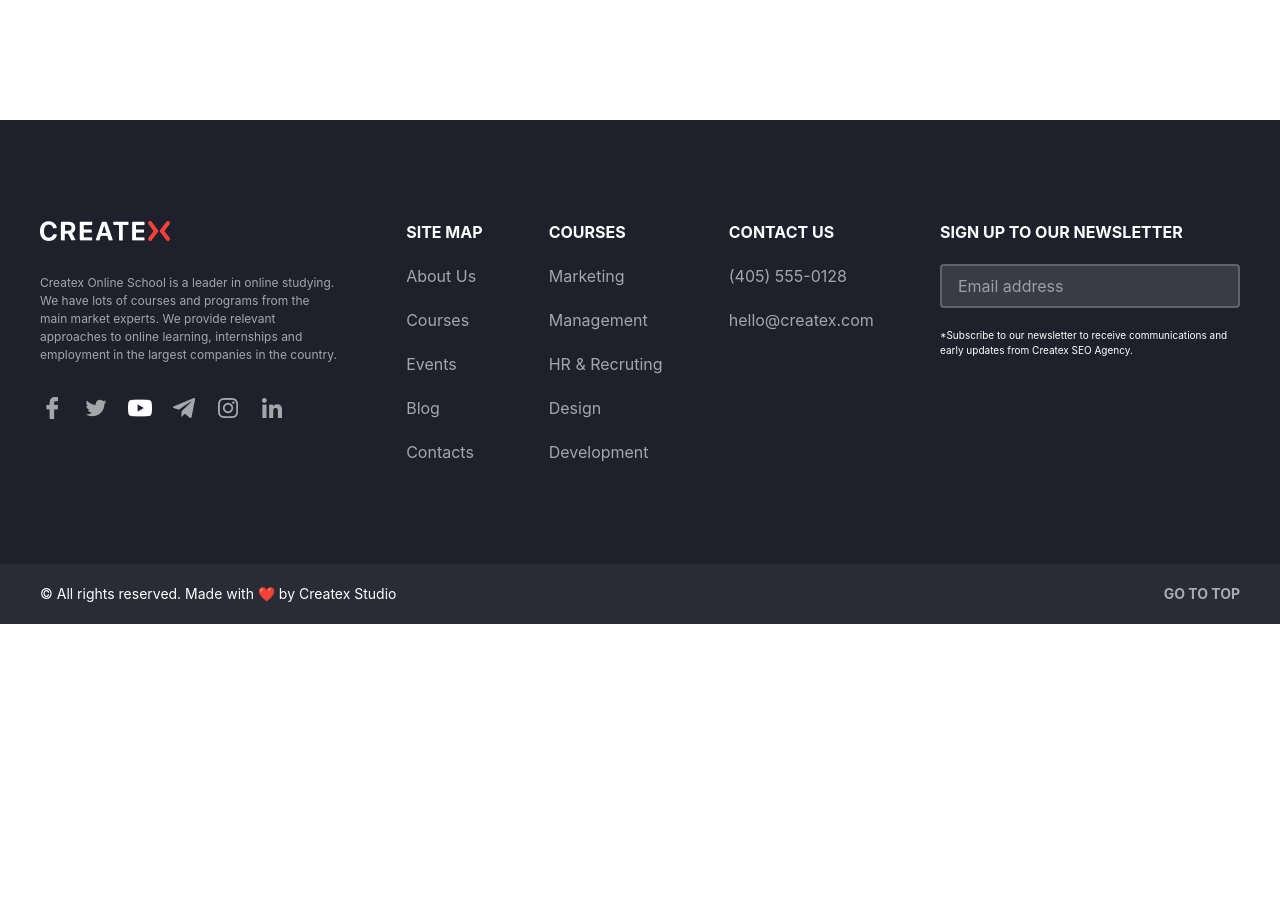
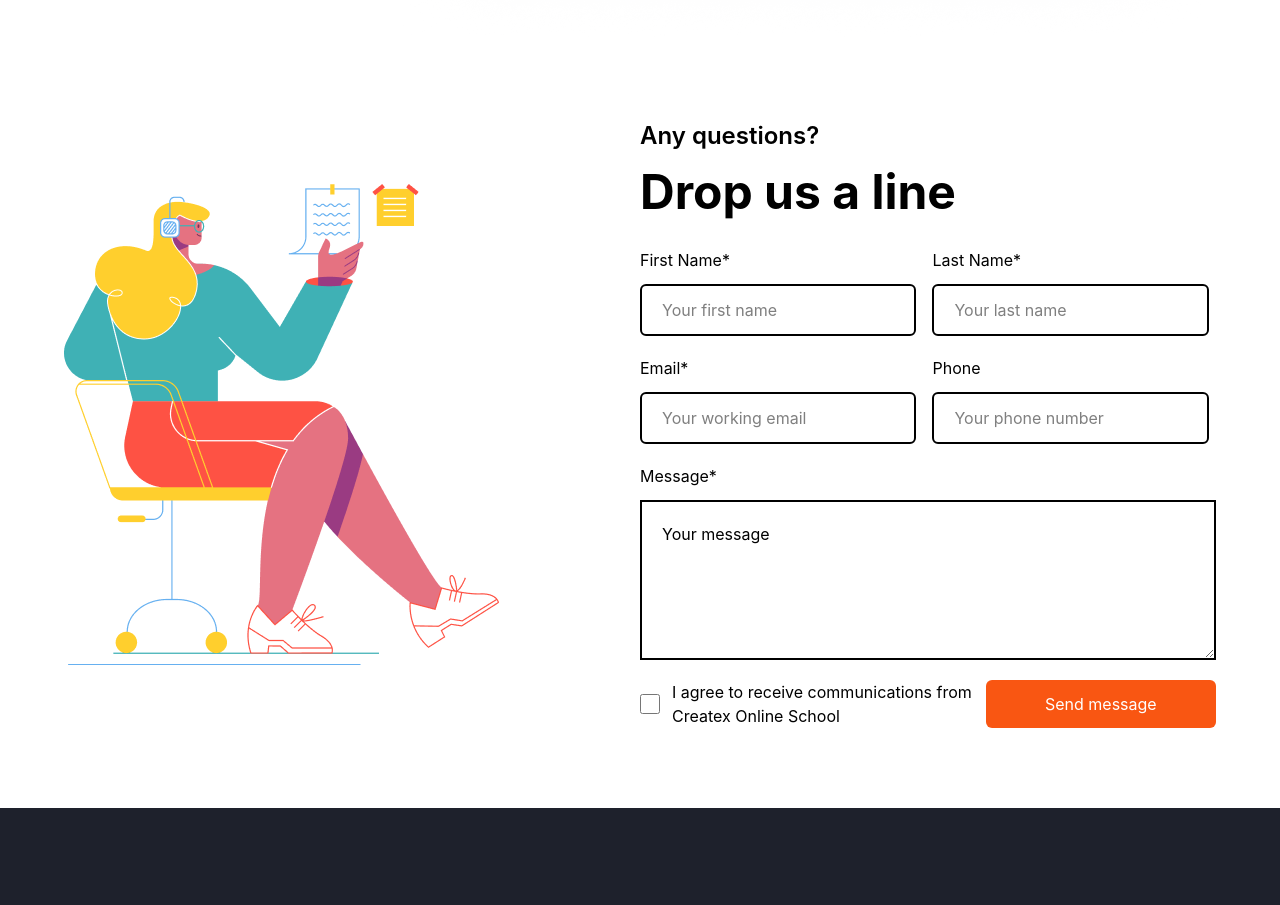
Before and after one commit to Vikingstrong/Home-Work-coop, a website: page src/page5.html in a window 1280 px wide. Shown: the part 680-1585 px from the top of the page. Before the commit the page ends 1304 px from the top, so only its background shows below. Drawn offline with nearby package versions, Linux system fonts and the light colour scheme; files that its build step writes are made by us from their sources; files whose address does not match are found by name.

Commit message:
Sec5 done

```diff
--- a/src/page5.html
+++ b/src/page5.html
@@ -54,6 +54,44 @@
         </div>
         <img class="lg:w-" src="img/page5/map.png" alt="">
     </section>
+    <section class="lg:max-w-310 w-[90%] m-auto gap-y-10 lg:my-20 my-10 flex lg:flex-row flex-col items-center justify-between">
+        <img src="img/page5/illustration.png" alt="">
+        <div class="lg:w-[50%] w-full flex flex-col items-start gap-8">
+            <div class="flex flex-col items-start gap-4">
+                <h1 class="text-2xl font-semibold">Any questions?</h1>
+                <h1 class="lg:text-5xl font-bold text-3xl">Drop us a line</h1>
+            </div>
+            <form class="flex flex-wrap items-start gap-x-4 gap-y-5 w-full">
+            <div class="flex flex-col items-start gap-3 lg:w-[48%] w-full">
+                <h1>First Name*</h1>
+                <input class="w-full border-2 pl-5 rounded-md py-3" placeholder="Your first name" type="text" name="" id="">
+            </div>
+             <div class="flex flex-col items-start gap-3 lg:w-[48%] w-full">
+                <h1>Last  Name*</h1>
+                <input class="w-full border-2 pl-5 rounded-md py-3" placeholder="Your last name" type="text" name="" id="">
+            </div>
+             <div class="flex flex-col items-start gap-3 lg:w-[48%] w-full">
+                <h1>Email*</h1>
+                <input class="w-full border-2 pl-5 rounded-md py-3" placeholder="Your working email" type="text" name="" id="">
+            </div>
+             <div class="flex flex-col items-start gap-3 lg:w-[48%] w-full">
+                <h1>Phone</h1>
+                <input class="w-full border-2 pl-5 rounded-md py-3" placeholder="Your phone number" type="text" name="" id="">
+            </div>
+            <div class="w-full flex flex-col items-start gap-3">
+                <h1>Message*</h1>
+                <textarea class="border-2 h-40 pl-5 w-full pt-5" name="" id="">Your message</textarea>
+            </div>
+            <div class="flex items-center justify-between w-full">
+                <div class="flex items-center gap-3">
+                    <input class="w-5 h-5" type="checkbox" name="" id="">
+                    <h1>I agree to receive communications from <br> Createx Online School</h1>
+                </div>
+                <button class="w-[40%] py-3 rounded-md text-white bg-[#F95612]">Send message</button>
+            </div>
+            </form>
+        </div>
+    </section>
     <footer class="bg-[#1E212C] p-5 py-10 lg:px-0 lg:py-25">
     <div class="max-w-300 m-auto flex lg:justify-between lg:flex-row flex-col gap-5 lg:gap-0">
 
```
Also changed, not shown: src/img/page5/illustration.png (added).
